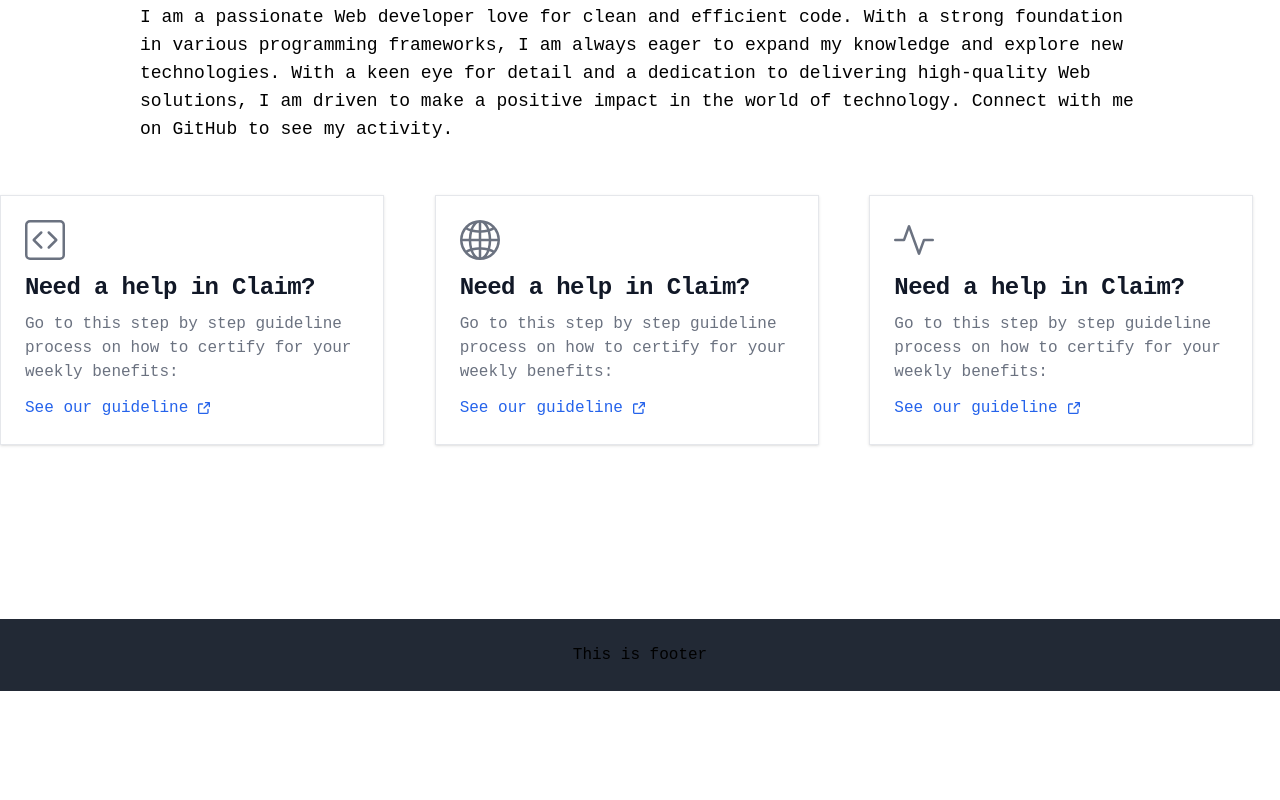
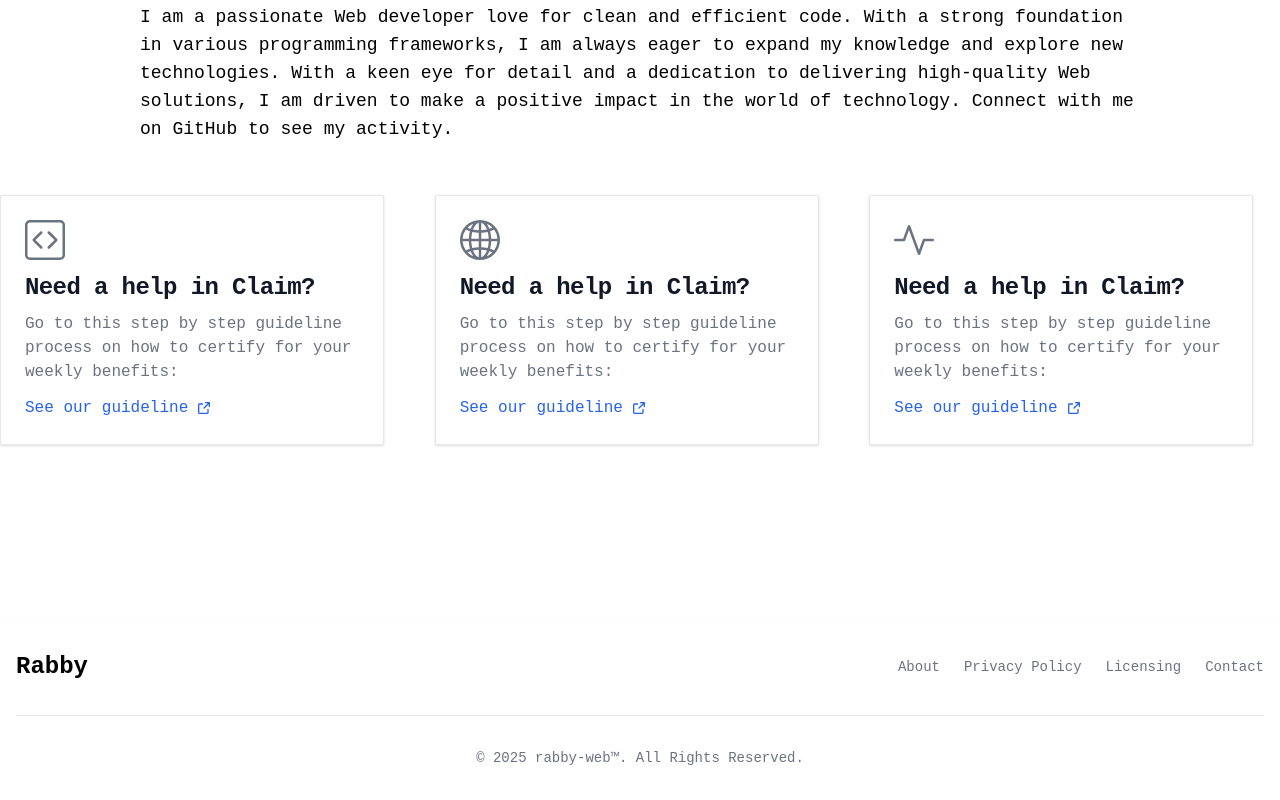
Before and after one commit to rabby-web/Rabby-Portfolio, a Next.js app: page /about in a window 1280 px wide. Shown: the part 341-1141 px from the top of the page. Before the commit the page ends 1032 px from the top, so only its background shows below. Built offline with nearby package versions, Linux system fonts and the light colour scheme.

Commit message:
footer add

```diff
--- a/src/components/shared/AboutPage.tsx
+++ b/src/components/shared/AboutPage.tsx
@@ -1,6 +1,6 @@
 const AboutPage = () => {
   return (
-    <div className="max-w-7xl mx-auto py-10 md:h-[56rem] h-[44rem] ">
+    <div className="max-w-7xl mx-auto py-10 md:h-[56rem] ">
       {/* about section */}
       <div>
         <div className="flex-1">
--- a/src/components/shared/Footer.tsx
+++ b/src/components/shared/Footer.tsx
@@ -2,7 +2,50 @@
 
 const Footer = () => {
   return (
-    <div className="bg-[#222935]  md:p-6 p-6 text-center">This is footer</div>
+    <footer className="bg-white rounded-lg shadow dark:bg-gray-900 ">
+      <div className="w-full max-w-screen-xl mx-auto p-4 md:py-8">
+        <div className="sm:flex sm:items-center sm:justify-between">
+          <a
+            href="https://flowbite.com/"
+            className="flex items-center mb-4 sm:mb-0 space-x-3 rtl:space-x-reverse"
+          >
+            <span className="self-center text-2xl font-semibold whitespace-nowrap dark:text-white">
+              Rabby
+            </span>
+          </a>
+          <ul className="flex flex-wrap items-center mb-6 text-sm font-medium text-gray-500 sm:mb-0 dark:text-gray-400">
+            <li>
+              <a href="#" className="hover:underline me-4 md:me-6">
+                About
+              </a>
+            </li>
+            <li>
+              <a href="#" className="hover:underline me-4 md:me-6">
+                Privacy Policy
+              </a>
+            </li>
+            <li>
+              <a href="#" className="hover:underline me-4 md:me-6">
+                Licensing
+              </a>
+            </li>
+            <li>
+              <a href="#" className="hover:underline">
+                Contact
+              </a>
+            </li>
+          </ul>
+        </div>
+        <hr className="my-6 border-gray-200 sm:mx-auto dark:border-gray-700 lg:my-8" />
+        <span className="block text-sm text-gray-500 sm:text-center dark:text-gray-400">
+          © 2025{" "}
+          <a href="https://flowbite.com/" className="hover:underline">
+            rabby-web™
+          </a>
+          . All Rights Reserved.
+        </span>
+      </div>
+    </footer>
   );
 };
 
```
